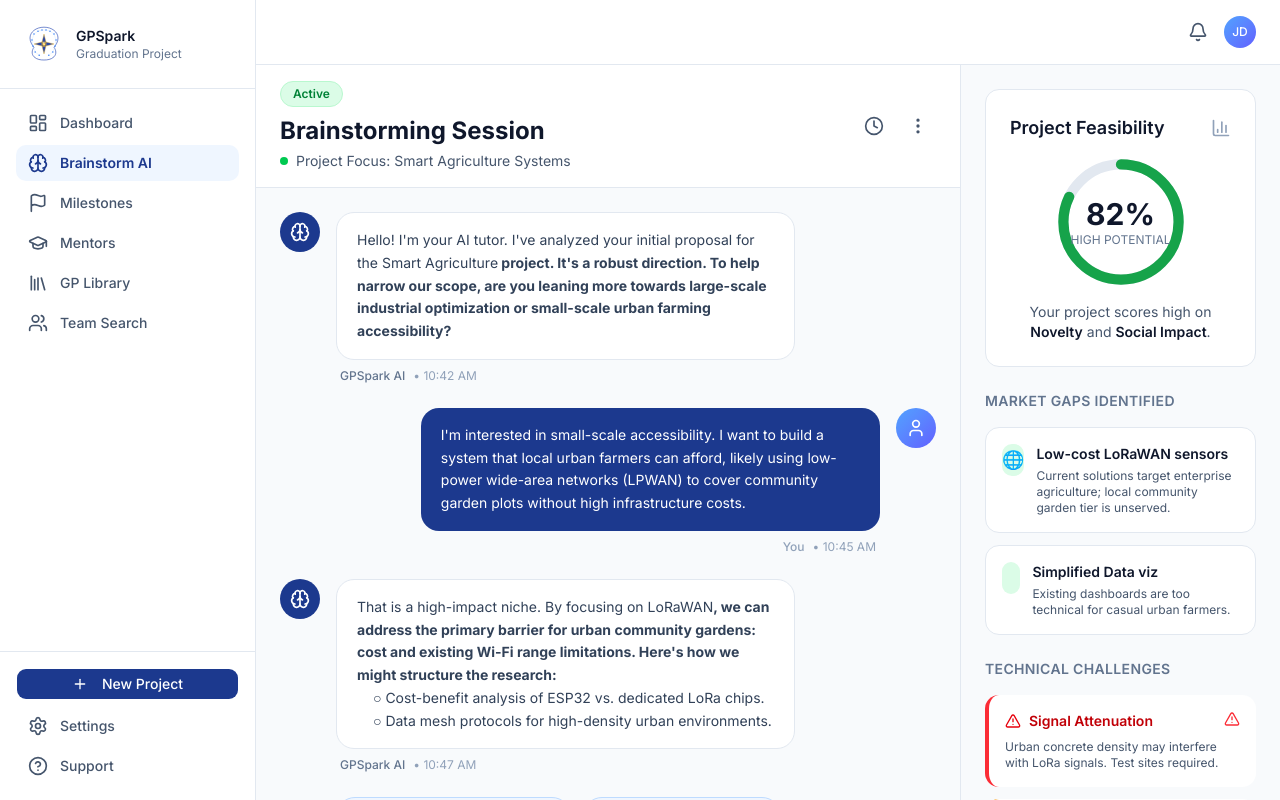
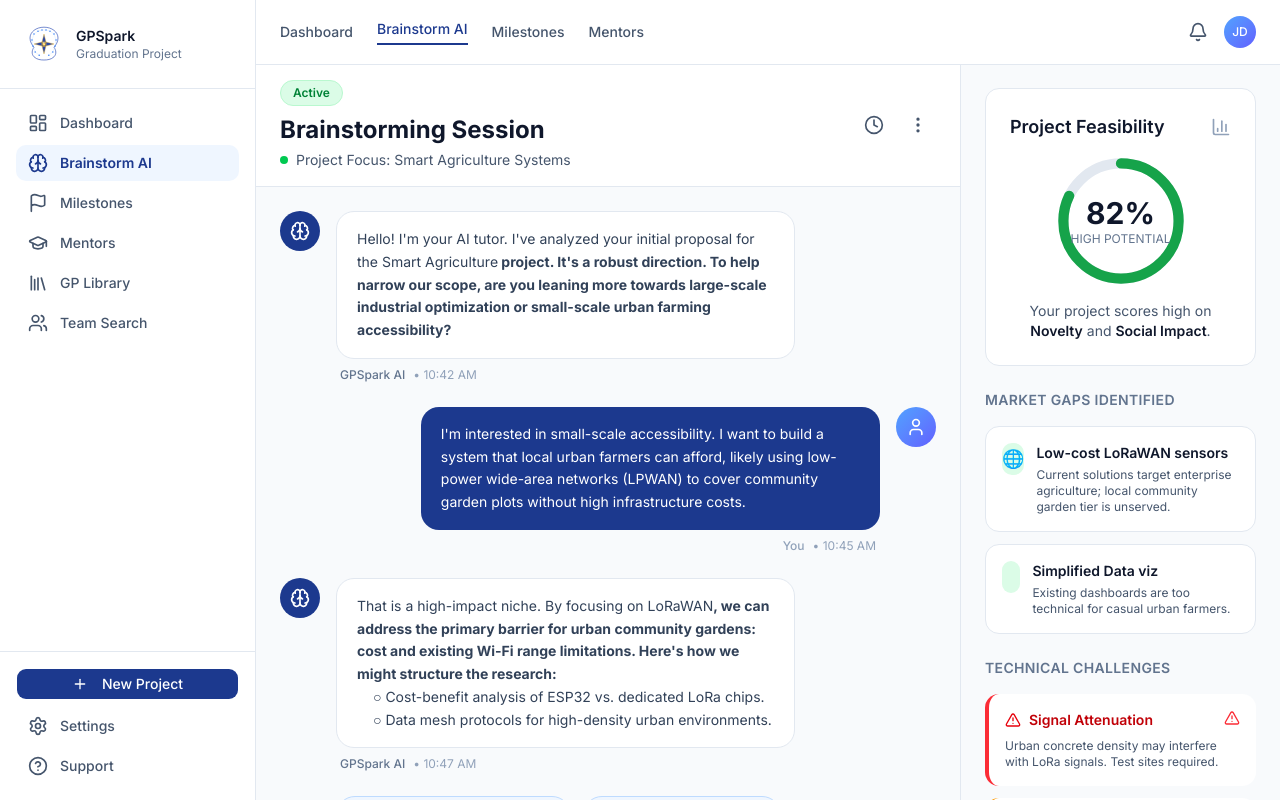
Before and after one commit to Ahmed900Wael/gpspark-fcai, a Next.js app: page /brainstorm in a window 1280 px wide. Shown: the top 800 px of the page. Built offline with nearby package versions, Linux system fonts and the light colour scheme.

Commit message:
feat: add navigation links to navbar and make it fixed across all pages

```diff
--- a/app/brainstorm/page.tsx
+++ b/app/brainstorm/page.tsx
@@ -123,9 +123,16 @@ export default function BrainstormAI() {
       </aside>
 
       {/* Main Content */}
-      <div className="ml-64 flex flex-col min-h-screen">
+      <div className="ml-64 flex flex-col min-h-screen pt-16">
         {/* Top Navigation */}
-        <SimpleHeader />
+        <SimpleHeader
+          links={[
+            { label: "Dashboard", href: "/dashboard" },
+            { label: "Brainstorm AI", href: "/brainstorm", active: true },
+            { label: "Milestones", href: "/milestones" },
+            { label: "Mentors", href: "/mentors" },
+          ]}
+        />
 
         {/* Chat Area */}
         <div className="flex-1 flex overflow-hidden">
--- a/app/dashboard/page.tsx
+++ b/app/dashboard/page.tsx
@@ -88,10 +88,17 @@ export default function Dashboard() {
       {/* Main Content */}
       <div className="ml-64 flex flex-col min-h-screen">
         {/* Top Navigation */}
-        <SimpleHeader />
+        <SimpleHeader
+          links={[
+            { label: "Dashboard", href: "/dashboard", active: true },
+            { label: "Brainstorm AI", href: "/brainstorm" },
+            { label: "Milestones", href: "/milestones" },
+            { label: "Mentors", href: "/mentors" },
+          ]}
+        />
 
         {/* Dashboard Content */}
-        <div className="flex-1 overflow-y-auto p-6 md:p-8">
+        <div className="flex-1 overflow-y-auto p-6 md:p-8 pt-20">
           {/* Section Heading with Tag */}
           <div className="mb-8">
             <div className="flex items-center gap-3 mb-2">
--- a/app/library/page.tsx
+++ b/app/library/page.tsx
@@ -117,10 +117,16 @@ export default function GPLibrary() {
       {/* Main Content */}
       <div className="ml-64 flex flex-col min-h-screen">
         {/* Top Navigation */}
-        <SimpleHeader />
+        <SimpleHeader
+          links={[
+            { label: "Homepage", href: "/" },
+            { label: "Library", href: "/library", active: true },
+            { label: "Team Formation", href: "/team" },
+          ]}
+        />
 
         {/* Library Content */}
-        <div className="flex-1 overflow-y-auto p-6 md:p-8">
+        <div className="flex-1 overflow-y-auto p-6 md:p-8 pt-20">
           {/* Section Heading with Tag */}
           <div className="mb-8">
             <div className="flex items-center gap-3 mb-2">
--- a/app/mentors/page.tsx
+++ b/app/mentors/page.tsx
@@ -154,10 +154,16 @@ export default function Mentors() {
       {/* Main Content */}
       <div className="ml-64 flex flex-col min-h-screen">
         {/* Top Navigation */}
-        <SimpleHeader />
+        <SimpleHeader
+          links={[
+            { label: "Dashboard", href: "/dashboard" },
+            { label: "Milestones", href: "/milestones" },
+            { label: "Mentors", href: "/mentors", active: true },
+          ]}
+        />
 
         {/* Mentors Content */}
-        <div className="flex-1 overflow-y-auto p-6 md:p-8">
+        <div className="flex-1 overflow-y-auto p-6 md:p-8 pt-20">
           {/* Section Heading with Tag */}
           <div className="mb-8">
             <div className="flex items-center gap-3 mb-2">
--- a/app/milestones/page.tsx
+++ b/app/milestones/page.tsx
@@ -108,10 +108,16 @@ export default function Milestones() {
       {/* Main Content */}
       <div className="ml-64 flex flex-col min-h-screen">
         {/* Top Navigation */}
-        <SimpleHeader />
+        <SimpleHeader
+          links={[
+            { label: "Dashboard", href: "/dashboard" },
+            { label: "Milestones", href: "/milestones", active: true },
+            { label: "Brainstorm AI", href: "/brainstorm" },
+          ]}
+        />
 
         {/* Milestones Content */}
-        <div className="flex-1 overflow-y-auto p-6 md:p-8">
+        <div className="flex-1 overflow-y-auto p-6 md:p-8 pt-20">
           {/* Section Heading with Tag */}
           <div className="mb-8">
             <div className="flex items-center gap-3 mb-2">
--- a/app/team/page.tsx
+++ b/app/team/page.tsx
@@ -136,10 +136,16 @@ export default function TeamFormation() {
       {/* Main Content */}
       <div className="ml-64 flex flex-col min-h-screen">
         {/* Top Navigation */}
-        <SimpleHeader />
+        <SimpleHeader
+          links={[
+            { label: "Homepage", href: "/" },
+            { label: "Library", href: "/library" },
+            { label: "Team Formation", href: "/team", active: true },
+          ]}
+        />
 
         {/* Team Formation Content */}
-        <div className="flex-1 overflow-y-auto p-6 md:p-8">
+        <div className="flex-1 overflow-y-auto p-6 md:p-8 pt-20">
           {/* Section Heading with Tag */}
           <div className="mb-8">
             <div className="flex items-center gap-3 mb-2">
--- a/components/navbar.tsx
+++ b/components/navbar.tsx
@@ -9,7 +9,7 @@ interface SimpleHeaderProps {
 
 export function SimpleHeader({ links, showBell = true, userInitials = "JD" }: SimpleHeaderProps) {
   return (
-    <header className="bg-white border-b border-slate-200 px-6 py-4">
+    <header className="fixed top-0 left-64 right-0 z-40 bg-white border-b border-slate-200 px-6 py-4">
       <div className="flex items-center justify-between">
         {links && links.length > 0 ? (
           <div className="flex items-center gap-6">
```
